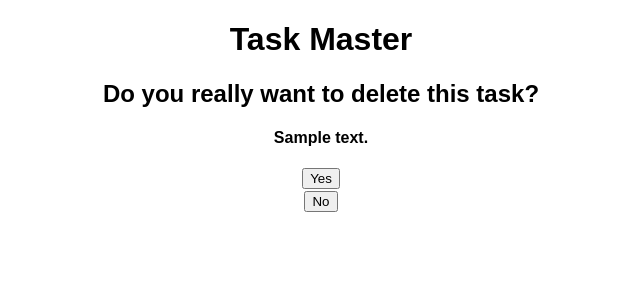
After one commit to alistairvu/flaskIntro, a Flask app: template templates/delete.html in a window 1280 px wide. The commit adds this page. Shown: the top 300 px of the page, without its empty margins (319-959 px from the left). Run offline with Flask 2, Linux system fonts and the light colour scheme; the template is opened without the code that fills it: values that come from a table or form of the project are taken from there, others are empty; tables that the repository leaves empty hold one stand-in row (values such as "Sample post").

Commit message:
Change UX

```diff
--- a/app.py
+++ b/app.py
@@ -1,11 +1,12 @@
 from urllib import request
-from flask import Flask,render_template,url_for,request,redirect
+from flask import Flask, render_template, url_for, request, redirect
 from flask_sqlalchemy import SQLAlchemy
 from datetime import datetime
 
 app = Flask(__name__)
 app.config['SQLALCHEMY_DATABASE_URI'] = 'sqlite:///test.db'
 db = SQLAlchemy(app)
+
 
 class Todo(db.Model):
     id = db.Column(db.Integer, primary_key=True)
@@ -14,6 +15,7 @@ class Todo(db.Model):
 
     def __repr__(self):
         return '<Task %r>' % self.id
+
 
 @app.route('/', methods=['POST', 'GET'])
 def index():
@@ -33,16 +35,21 @@ def index():
 
         return render_template('index.html', tasks=tasks)
 
-@app.route('/delete/<int:id>')
+
+@app.route('/delete/<int:id>', methods=['GET', 'POST'])
 def delete(id):
     task_to_delete = Todo.query.get_or_404(id)
 
-    try:
-        db.session.delete(task_to_delete)
-        db.session.commit()
-        return redirect('/')
-    except:
-        return "There was an error deleting the task"
+    if request.method == 'POST':
+        try:
+            db.session.delete(task_to_delete)
+            db.session.commit()
+            return redirect('/')
+        except:
+            return "There was an error deleting the task"
+    else:
+        return render_template('delete.html', task=task_to_delete)
+
 
 @app.route('/update/<int:id>', methods=['GET', 'POST'])
 def update(id):
@@ -62,4 +69,4 @@ def update(id):
 
 
 if __name__ == "__main__":
-    app.run(debug = True)
+    app.run(debug=True)
--- /dev/null
+++ b/templates/delete.html
@@ -0,0 +1,17 @@
+{% extends 'base.html'%} {% block head %}
+<title>Task Master</title>
+{% endblock %} {% block body %}
+<div class="content" style="text-align: center">
+  <h1>Task Master</h1>
+
+  <h2>Do you really want to delete this task?</h2>
+
+  <h4>{{task.content}}</h4>
+
+  <form action="/delete/{{task.id}}" method="POST" style="padding-bottom: 2px">
+    <button type="submit">Yes</button>
+  </form>
+
+  <a href="/"> <button>No</button></a>
+</div>
+{% endblock %}
```
Also changed, not shown: templates/index.html (+9 -10 lines), test.db.
